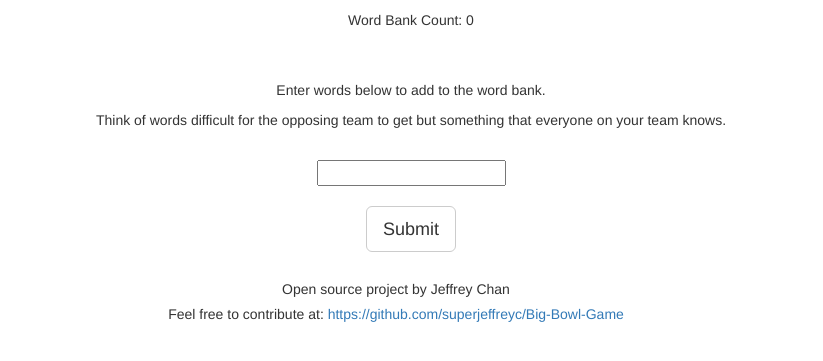
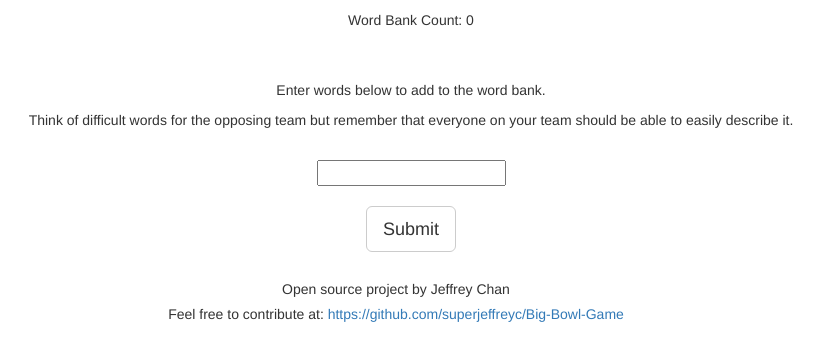
Before and after one commit to superjeffreyc/Big-Bowl-Game, a Django app: template src/templates/lobby.html in a window 1280 px wide. Shown: the part 130-491 px from the top of the page, without its empty margins (244-1067 px from the left). Run offline with Django 3.2, Linux system fonts and the light colour scheme; the template is opened without the code that fills it, so the values that code supplies are empty; some libraries are stand-ins or nearby versions.

Commit message:
Reworded description for adding words

```diff
--- a/src/templates/lobby.html
+++ b/src/templates/lobby.html
@@ -11,7 +11,7 @@
         <br>
         <br>
         <p>Enter words below to add to the word bank.</p>
-        <p>Think of words difficult for the opposing team to get but something that everyone on your team knows.</p>
+        <p>Think of difficult words for the opposing team but remember that everyone on your team should be able to easily describe it.</p>
         <br>
         <input type="text" id="submit_word_box" />
         <div>
```
